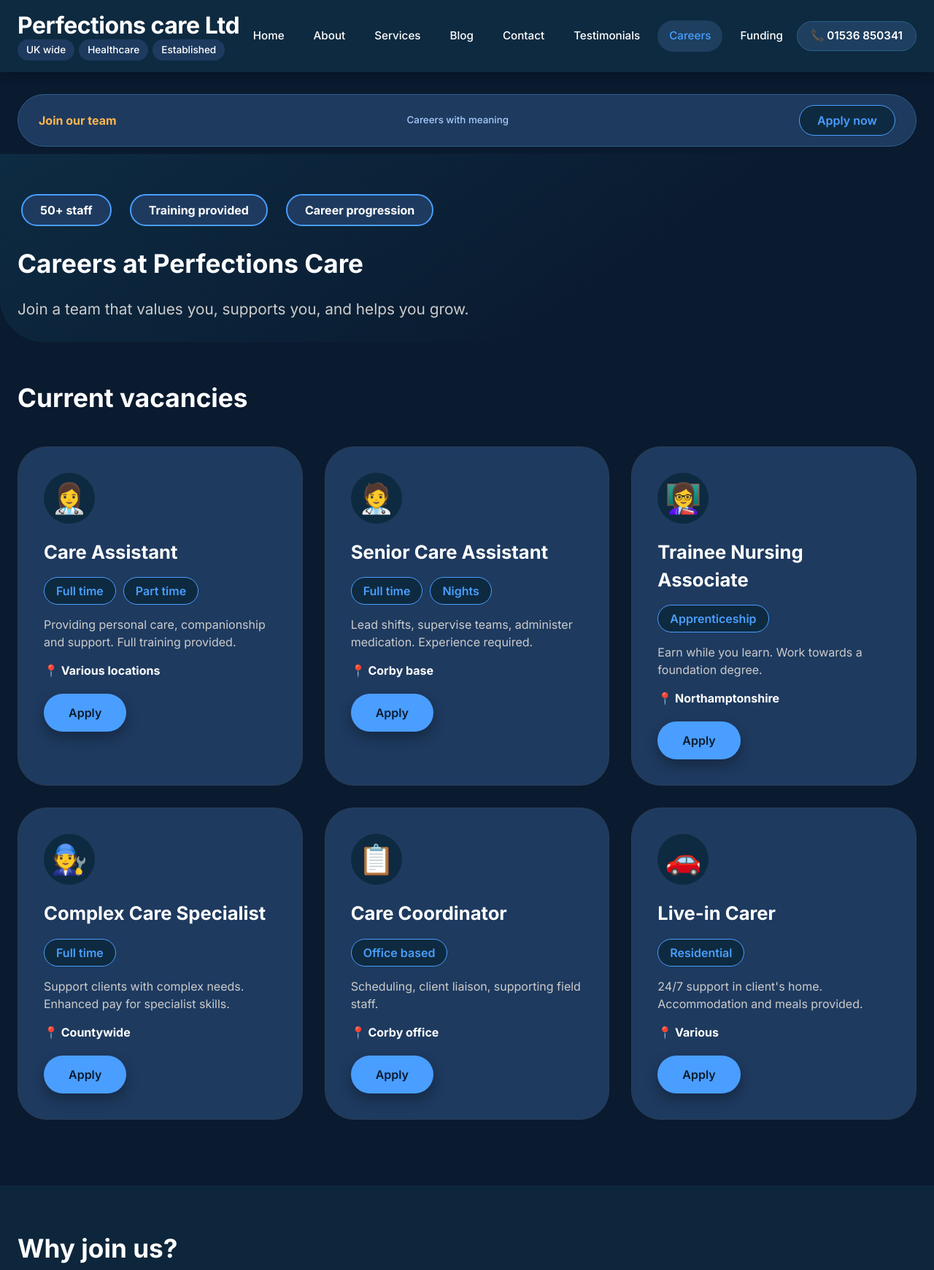
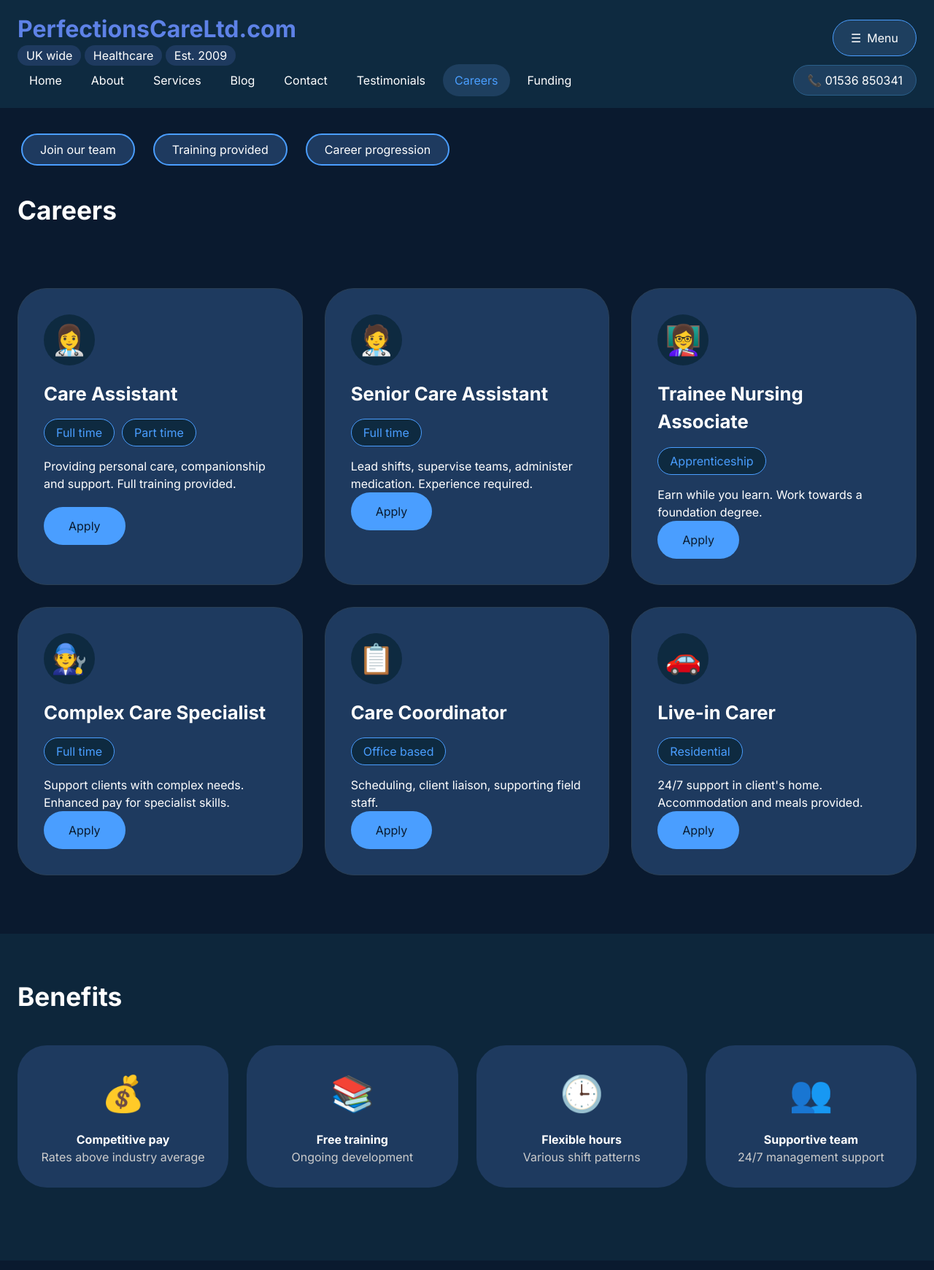
Before and after one commit to delux1000/Bro, a website: page public/careers.html in a window 1280 px wide. Shown: the top 1741 px of the page at 73% size. Drawn offline with Linux system fonts and the light colour scheme.

Commit message:
Update careers.html

```diff
--- a/public/careers.html
+++ b/public/careers.html
@@ -11,71 +11,70 @@
         * { margin: 0; padding: 0; box-sizing: border-box; }
         body { font-family: 'Inter', system-ui, sans-serif; background: #0a1a2f; color: #ffffff; line-height: 1.5; }
         .container { max-width: 1280px; margin: 0 auto; padding: 0 24px; }
-        :root { --primary: #2a6f97; --primary-light: #1e3a5f; --accent: #4a9eff; --grey-light: #1e2f45; --border-light: #2a3f55; --star: #ffb74d; }
+        :root { --primary: #2a6f97; --primary-light: #1e3a5f; --accent: #4a9eff; --border-light: #2a3f55; }
 
-        .text-logo { display: flex; flex-direction: column; }
-        .text-logo h1 { font-size: 2rem; font-weight: 800; color: #ffffff; letter-spacing: -0.5px; line-height: 1.2; }
-        .text-logo .tagline { font-size: 1rem; font-weight: 500; color: var(--accent); display: flex; align-items: center; gap: 6px; flex-wrap: wrap; }
-        .text-logo .tagline span { background: #1e3a5f; padding: 4px 12px; border-radius: 40px; font-size: 0.85rem; color: #ffffff; }
+        @keyframes rainbow {
+            0% { color: #ff6b6b; } 14% { color: #ffb74d; } 28% { color: #ffee58; } 42% { color: #66bb6a; } 57% { color: #4a9eff; } 71% { color: #7e57c2; } 85% { color: #ec407a; } 100% { color: #ff6b6b; }
+        }
 
-        .navbar { background: #0e2a40; box-shadow: 0 2px 16px rgba(0,0,0,0.3); position: sticky; top: 0; z-index: 10; }
+        .text-logo { display: flex; flex-direction: column; cursor: pointer; }
+        .text-logo h1 { font-size: 2rem; font-weight: 800; animation: rainbow 8s linear infinite; }
+        .text-logo .tagline span { background: #1e3a5f; padding: 4px 12px; border-radius: 40px; color: #ffffff; }
+
+        .navbar { background: #0e2a40; position: sticky; top: 0; }
         .nav-container { display: flex; align-items: center; justify-content: space-between; flex-wrap: wrap; padding: 16px 24px; }
+
+        .menu-button { background: #1e3f5f; border: 1px solid var(--accent); border-radius: 50px; padding: 12px 24px; cursor: pointer; display: flex; align-items: center; gap: 8px; }
+
         .nav-links { display: flex; gap: 8px; flex-wrap: wrap; }
-        .nav-links a { text-decoration: none; padding: 10px 16px; font-weight: 500; color: #ffffff; border-radius: 40px; transition: 0.15s; font-size: 0.95rem; }
+        .nav-links a { text-decoration: none; padding: 10px 16px; color: #ffffff; border-radius: 40px; }
         .nav-links a:hover, .nav-links a.active { background: #1e3f5f; color: var(--accent); }
-        .contact-phone { background: #1e3f5f; padding: 8px 18px; border-radius: 60px; font-weight: 600; color: #ffffff; font-size: 0.95rem; border: 1px solid #2a5f8a; white-space: nowrap; }
 
-        .ad-banner { background: #1e3a5f; border: 1px solid #2a5f8a; border-radius: 60px; padding: 14px 28px; margin: 30px 0 10px; display: flex; flex-wrap: wrap; align-items: center; justify-content: space-between; }
-        .ad-banner span { font-weight: 700; color: #ffb74d; }
-        .ad-banner small { font-weight: 500; color: #aaccff; }
-        .pill-link { background: #0e2a40; padding: 8px 24px; border-radius: 40px; text-decoration: none; color: var(--accent); font-weight: 600; border: 1px solid var(--accent); }
+        @media (max-width: 768px) {
+            .nav-links { display: none; width: 100%; flex-direction: column; }
+            .nav-links.show { display: flex; }
+        }
 
-        .btn { display: inline-block; background: var(--accent); color: #0a1a2f; font-weight: 600; padding: 14px 34px; border-radius: 50px; text-decoration: none; box-shadow: 0 8px 18px rgba(0,0,0,0.3); border: none; cursor: pointer; }
-        .btn-outline { background: transparent; border: 2px solid var(--accent); color: #ffffff; box-shadow: none; }
+        .contact-phone { background: #1e3f5f; padding: 8px 18px; border-radius: 60px; color: #ffffff; border: 1px solid #2a5f8a; }
+
+        .btn { background: var(--accent); color: #0a1a2f; padding: 14px 34px; border-radius: 50px; text-decoration: none; display: inline-block; border: none; cursor: pointer; }
 
         .section-title { font-size: 2.2rem; font-weight: 700; margin-bottom: 20px; color: #ffffff; }
-        .section-sub { color: var(--accent); font-weight: 600; text-transform: uppercase; letter-spacing: 0.5px; }
-
-        .uk-stamp { display: inline-flex; align-items: center; gap: 8px; background: #1e3a5f; border: 2px solid var(--accent); border-radius: 40px; padding: 8px 24px; font-weight: 700; color: #ffffff; margin: 5px; }
+        .uk-stamp { display: inline-flex; background: #1e3a5f; border: 2px solid var(--accent); border-radius: 40px; padding: 8px 24px; color: #ffffff; margin: 5px; }
 
         .careers-hero { background: linear-gradient(145deg, #0d2b42 0%, #0a1a2f 70%); padding: 50px 0 30px; border-radius: 0 0 60px 60px; }
         .job-grid { display: grid; grid-template-columns: repeat(auto-fit, minmax(300px, 1fr)); gap: 30px; margin: 40px 0; }
-        .job-card { background: #1e3a5f; border-radius: 40px; padding: 35px; border: 1px solid var(--border-light); transition: 0.2s; }
-        .job-card:hover { border-color: var(--accent); transform: translateY(-5px); }
+        .job-card { background: #1e3a5f; border-radius: 40px; padding: 35px; border: 1px solid var(--border-light); }
         .job-icon { background: #0e2a40; width: 70px; height: 70px; border-radius: 35px; display: flex; align-items: center; justify-content: center; font-size: 2.5rem; margin-bottom: 20px; }
         .job-card h3 { font-size: 1.6rem; color: #ffffff; margin-bottom: 15px; }
         .job-tags { display: flex; gap: 10px; flex-wrap: wrap; margin: 15px 0; }
-        .job-tag { background: #0e2a40; padding: 6px 16px; border-radius: 30px; font-weight: 600; color: var(--accent); border: 1px solid var(--accent); }
+        .job-tag { background: #0e2a40; padding: 6px 16px; border-radius: 30px; color: var(--accent); border: 1px solid var(--accent); }
         .benefits-grid { display: grid; grid-template-columns: repeat(auto-fit, minmax(200px, 1fr)); gap: 25px; margin: 40px 0; }
         .benefit-item { background: #1e3a5f; border-radius: 40px; padding: 30px; text-align: center; }
         .benefit-icon { font-size: 3rem; margin-bottom: 15px; }
         .application-form { background: #1e3a5f; border-radius: 60px; padding: 50px; border: 1px solid var(--border-light); margin: 50px 0; }
         .form-group { margin-bottom: 20px; }
-        .form-group input, .form-group textarea, .form-group select { width: 100%; padding: 16px 20px; border-radius: 60px; border: 1px solid #2a5f8a; background: #0e2a40; color: #ffffff; font-family: 'Inter', sans-serif; }
+        .form-group input, .form-group textarea, .form-group select { width: 100%; padding: 16px 20px; border-radius: 60px; border: 1px solid #2a5f8a; background: #0e2a40; color: #ffffff; }
         .form-group textarea { border-radius: 30px; min-height: 120px; }
-        .testimonial-card { background: #1e3a5f; border-radius: 40px; padding: 30px; border: 1px solid var(--border-light); }
-        .stars { color: var(--star); font-size: 1.4rem; letter-spacing: 2px; margin-bottom: 15px; }
 
         .footer { background: #051220; color: #cccccc; padding: 48px 0 24px; border-top: 6px solid var(--accent); }
         .footer-grid { display: grid; grid-template-columns: repeat(auto-fit, minmax(170px, 1fr)); gap: 40px; }
-        .footer h5 { color: #ffffff; font-weight: 600; margin-bottom: 22px; font-size: 1.2rem; }
-        .footer a { color: #aaccff; text-decoration: none; display: block; margin: 10px 0; }
-        .footer a:hover { color: #ffffff; }
+        .footer h5 { color: #ffffff; font-weight: 600; margin-bottom: 22px; }
+        .footer a { color: #aaccff; text-decoration: none; display: block; }
         .copyright { text-align: center; padding-top: 50px; color: #888888; }
     </style>
 </head>
 <body>
     <nav class="navbar">
         <div class="nav-container">
-            <div class="text-logo">
-                <h1>Perfections care Ltd</h1>
-                <div class="tagline">
-                    <span>UK wide</span>
-                    <span>Healthcare</span>
-                    <span>Established</span>
-                </div>
+            <div class="text-logo" id="logo">
+                <h1>PerfectionsCareLtd.com</h1>
+                <div class="tagline"><span>UK wide</span> <span>Healthcare</span> <span>Est. 2009</span></div>
             </div>
-            <div class="nav-links">
+
+            <div class="menu-button" id="menuButton"><span>☰</span> Menu</div>
+
+            <div class="nav-links" id="navLinks">
                 <a href="index.html">Home</a>
                 <a href="about.html">About</a>
                 <a href="services.html">Services</a>
@@ -85,114 +84,49 @@
                 <a href="careers.html" class="active">Careers</a>
                 <a href="funding.html">Funding</a>
             </div>
+
             <div class="contact-phone">📞 01536 850341</div>
         </div>
     </nav>
 
     <div class="container">
-        <div class="ad-banner">
-            <span>Join our team</span>
-            <small>Careers with meaning</small>
-            <a href="#apply-now" class="pill-link">Apply now</a>
+        <div style="display: flex; gap: 15px; flex-wrap: wrap; margin: 30px 0;">
+            <span class="uk-stamp">Join our team</span>
+            <span class="uk-stamp">Training provided</span>
+            <span class="uk-stamp">Career progression</span>
         </div>
+        <h2 class="section-title">Careers</h2>
     </div>
 
-    <section class="careers-hero">
+    <section style="padding: 20px 0 40px;">
         <div class="container">
-            <div style="display: flex; gap: 15px; flex-wrap: wrap; margin-bottom: 20px;">
-                <span class="uk-stamp">50+ staff</span>
-                <span class="uk-stamp">Training provided</span>
-                <span class="uk-stamp">Career progression</span>
-            </div>
-            <h2 class="section-title">Careers at Perfections Care</h2>
-            <p style="font-size: 1.3rem; color: #cccccc;">Join a team that values you, supports you, and helps you grow.</p>
-        </div>
-    </section>
-
-    <section style="padding: 50px 0;">
-        <div class="container">
-            <h3 class="section-title">Current vacancies</h3>
             <div class="job-grid">
-                <div class="job-card">
-                    <div class="job-icon">👩‍⚕️</div>
-                    <h3>Care Assistant</h3>
-                    <div class="job-tags"><span class="job-tag">Full time</span><span class="job-tag">Part time</span></div>
-                    <p style="color: #cccccc;">Providing personal care, companionship and support. Full training provided.</p>
-                    <p style="margin-top: 15px;"><strong>📍 Various locations</strong></p>
-                    <a href="#apply-now" class="btn" style="margin-top: 20px;">Apply</a>
-                </div>
-                <div class="job-card">
-                    <div class="job-icon">🧑‍⚕️</div>
-                    <h3>Senior Care Assistant</h3>
-                    <div class="job-tags"><span class="job-tag">Full time</span><span class="job-tag">Nights</span></div>
-                    <p style="color: #cccccc;">Lead shifts, supervise teams, administer medication. Experience required.</p>
-                    <p style="margin-top: 15px;"><strong>📍 Corby base</strong></p>
-                    <a href="#apply-now" class="btn" style="margin-top: 20px;">Apply</a>
-                </div>
-                <div class="job-card">
-                    <div class="job-icon">👩‍🏫</div>
-                    <h3>Trainee Nursing Associate</h3>
-                    <div class="job-tags"><span class="job-tag">Apprenticeship</span></div>
-                    <p style="color: #cccccc;">Earn while you learn. Work towards a foundation degree.</p>
-                    <p style="margin-top: 15px;"><strong>📍 Northamptonshire</strong></p>
-                    <a href="#apply-now" class="btn" style="margin-top: 20px;">Apply</a>
-                </div>
-                <div class="job-card">
-                    <div class="job-icon">🧑‍🔧</div>
-                    <h3>Complex Care Specialist</h3>
-                    <div class="job-tags"><span class="job-tag">Full time</span></div>
-                    <p style="color: #cccccc;">Support clients with complex needs. Enhanced pay for specialist skills.</p>
-                    <p style="margin-top: 15px;"><strong>📍 Countywide</strong></p>
-                    <a href="#apply-now" class="btn" style="margin-top: 20px;">Apply</a>
-                </div>
-                <div class="job-card">
-                    <div class="job-icon">📋</div>
-                    <h3>Care Coordinator</h3>
-                    <div class="job-tags"><span class="job-tag">Office based</span></div>
-                    <p style="color: #cccccc;">Scheduling, client liaison, supporting field staff.</p>
-                    <p style="margin-top: 15px;"><strong>📍 Corby office</strong></p>
-                    <a href="#apply-now" class="btn" style="margin-top: 20px;">Apply</a>
-                </div>
-                <div class="job-card">
-                    <div class="job-icon">🚗</div>
-                    <h3>Live-in Carer</h3>
-                    <div class="job-tags"><span class="job-tag">Residential</span></div>
-                    <p style="color: #cccccc;">24/7 support in client's home. Accommodation and meals provided.</p>
-                    <p style="margin-top: 15px;"><strong>📍 Various</strong></p>
-                    <a href="#apply-now" class="btn" style="margin-top: 20px;">Apply</a>
-                </div>
+                <div class="job-card"><div class="job-icon">👩‍⚕️</div><h3>Care Assistant</h3><div class="job-tags"><span class="job-tag">Full time</span><span class="job-tag">Part time</span></div><p>Providing personal care, companionship and support. Full training provided.</p><a href="#apply" class="btn" style="margin-top: 20px;">Apply</a></div>
+                <div class="job-card"><div class="job-icon">🧑‍⚕️</div><h3>Senior Care Assistant</h3><div class="job-tags"><span class="job-tag">Full time</span></div><p>Lead shifts, supervise teams, administer medication. Experience required.</p><a href="#apply" class="btn">Apply</a></div>
+                <div class="job-card"><div class="job-icon">👩‍🏫</div><h3>Trainee Nursing Associate</h3><div class="job-tags"><span class="job-tag">Apprenticeship</span></div><p>Earn while you learn. Work towards a foundation degree.</p><a href="#apply" class="btn">Apply</a></div>
+                <div class="job-card"><div class="job-icon">🧑‍🔧</div><h3>Complex Care Specialist</h3><div class="job-tags"><span class="job-tag">Full time</span></div><p>Support clients with complex needs. Enhanced pay for specialist skills.</p><a href="#apply" class="btn">Apply</a></div>
+                <div class="job-card"><div class="job-icon">📋</div><h3>Care Coordinator</h3><div class="job-tags"><span class="job-tag">Office based</span></div><p>Scheduling, client liaison, supporting field staff.</p><a href="#apply" class="btn">Apply</a></div>
+                <div class="job-card"><div class="job-icon">🚗</div><h3>Live-in Carer</h3><div class="job-tags"><span class="job-tag">Residential</span></div><p>24/7 support in client's home. Accommodation and meals provided.</p><a href="#apply" class="btn">Apply</a></div>
             </div>
         </div>
     </section>
 
     <section style="background: #0d263b; padding: 60px 0;">
         <div class="container">
-            <h3 class="section-title">Why join us?</h3>
+            <h3 class="section-title">Benefits</h3>
             <div class="benefits-grid">
-                <div class="benefit-item"><div class="benefit-icon">💰</div><h4>Competitive pay</h4><p style="color: #cccccc;">Rates above industry average, paid mileage</p></div>
-                <div class="benefit-item"><div class="benefit-icon">📚</div><h4>Free training</h4><p style="color: #cccccc;">QCF diplomas, specialist courses, CPD</p></div>
-                <div class="benefit-item"><div class="benefit-icon">🕒</div><h4>Flexible hours</h4><p style="color: #cccccc;">Full-time, part-time, school hours, weekends</p></div>
-                <div class="benefit-item"><div class="benefit-icon">👥</div><h4>Supportive team</h4><p style="color: #cccccc;">24/7 management backup, regular supervision</p></div>
+                <div class="benefit-item"><div class="benefit-icon">💰</div><h4>Competitive pay</h4><p style="color: #cccccc;">Rates above industry average</p></div>
+                <div class="benefit-item"><div class="benefit-icon">📚</div><h4>Free training</h4><p style="color: #cccccc;">Ongoing development</p></div>
+                <div class="benefit-item"><div class="benefit-icon">🕒</div><h4>Flexible hours</h4><p style="color: #cccccc;">Various shift patterns</p></div>
+                <div class="benefit-item"><div class="benefit-icon">👥</div><h4>Supportive team</h4><p style="color: #cccccc;">24/7 management support</p></div>
             </div>
         </div>
     </section>
 
-    <section style="padding: 50px 0;">
-        <div class="container">
-            <h3 class="section-title">What our team says</h3>
-            <div style="display: grid; grid-template-columns: repeat(auto-fit, minmax(280px, 1fr)); gap: 30px;">
-                <div class="testimonial-card"><div class="stars">★★★★★</div><p>"I've been here for 8 years. They really value their staff."</p><div class="author">— Maria, Senior Carer</div></div>
-                <div class="testimonial-card"><div class="stars">★★★★★</div><p>"Great training and supportive managers. Proud to work here."</p><div class="author">— James, Trainee</div></div>
-                <div class="testimonial-card"><div class="stars">★★★★★</div><p>"Flexible hours mean I can balance work and family."</p><div class="author">— Fatima, Care Assistant</div></div>
-            </div>
-        </div>
-    </section>
-
-    <section style="padding: 40px 0;" id="apply-now">
+    <section style="padding: 40px 0;" id="apply">
         <div class="container">
             <div class="application-form">
-                <h3 style="font-size: 2.2rem; color: #ffffff; margin-bottom: 20px;">Apply now</h3>
-                <p style="margin-bottom: 30px; color: #cccccc;">Fill in the form and we'll get back to you within 2 working days.</p>
+                <h3 style="font-size: 2.2rem; margin-bottom: 20px;">Apply now</h3>
                 <form>
                     <div style="display: grid; grid-template-columns: 1fr 1fr; gap: 20px;">
                         <div class="form-group"><input type="text" placeholder="First name *"></div>
@@ -203,19 +137,9 @@
                         <div class="form-group"><input type="tel" placeholder="Phone *"></div>
                     </div>
                     <div class="form-group">
-                        <select>
-                            <option>Position applying for</option>
-                            <option>Care Assistant</option>
-                            <option>Senior Care Assistant</option>
-                            <option>Trainee Nursing Associate</option>
-                            <option>Complex Care Specialist</option>
-                            <option>Care Coordinator</option>
-                            <option>Live-in Carer</option>
-                        </select>
+                        <select><option>Position applying for</option><option>Care Assistant</option><option>Senior Care Assistant</option></select>
                     </div>
-                    <div class="form-group">
-                        <textarea placeholder="Tell us about your experience *"></textarea>
-                    </div>
+                    <div class="form-group"><textarea placeholder="Tell us about your experience *"></textarea></div>
                     <button type="submit" class="btn" style="width: 100%;">Submit application</button>
                 </form>
             </div>
@@ -224,34 +148,18 @@
 
     <footer class="footer">
         <div class="container footer-grid">
-            <div>
-                <h5>Perfections care Ltd</h5>
-                <p>11 Chequers Close, Corby<br>NN18 8QD</p>
-                <p>Healthcare provider</p>
-            </div>
-            <div>
-                <h5>Quick links</h5>
-                <a href="about.html">About</a>
-                <a href="services.html">Services</a>
-                <a href="careers.html">Careers</a>
-                <a href="funding.html">Funding</a>
-                <a href="testimonials.html">Testimonials</a>
-                <a href="blog.html">Blog</a>
-            </div>
-            <div>
-                <h5>Legal</h5>
-                <a href="#">Privacy</a>
-                <a href="#">Terms</a>
-                <a href="#">Complaints</a>
-            </div>
-            <div>
-                <h5>Contact</h5>
-                <p>📞 01536 850341<br>📧 Okuseindeakinkunmi@gmail.com</p>
-            </div>
+            <div><h5>Perfections care Ltd</h5><p>Healthcare provider</p></div>
+            <div><h5>Quick links</h5><a href="about.html">About</a><a href="services.html">Services</a><a href="careers.html">Careers</a></div>
+            <div><h5>Contact</h5><p>📞 01536 850341</p></div>
         </div>
-        <div class="container copyright">
-            © 2025 Perfections Care Ltd
-        </div>
+        <div class="container copyright">© 2025 Perfections Care Ltd</div>
     </footer>
+
+    <script>
+        const menuButton = document.getElementById('menuButton');
+        const navLinks = document.getElementById('navLinks');
+        menuButton.addEventListener('click', () => navLinks.classList.toggle('show'));
+        document.getElementById('logo').addEventListener('click', () => window.location.href = 'index.html');
+    </script>
 </body>
 </html>
```
